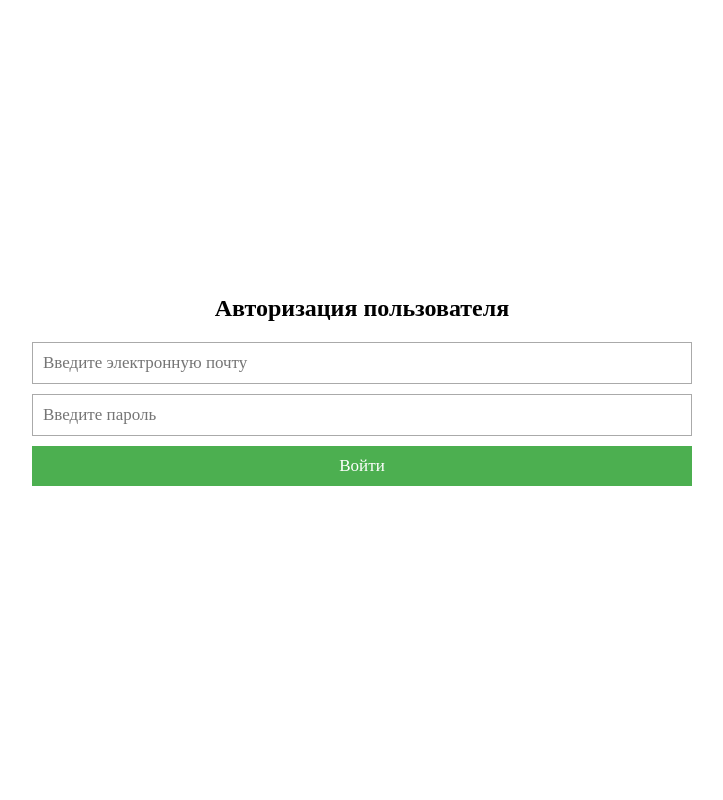
After one commit to cyrox007/video-service, a Flask app: page /login in a window 1280 px wide. The commit adds this page. Shown: the whole page, without its empty margins (278-1001 px from the left). Run offline with Flask 2, Linux system fonts and the light colour scheme; some libraries are stand-ins or nearby versions.

Commit message:
login views

```diff
--- a/components/auth/forms.py
+++ b/components/auth/forms.py
@@ -52,3 +52,19 @@ class RegisterForm(FlaskForm):
     submit = SubmitField("Зарегестрироваться")
 
     """ recaptcha = RecaptchaField() """
+
+
+class LoginForm(FlaskForm):
+    useremail = EmailField(
+        "Email",
+        validators=[DataRequired(), Email()],
+        render_kw={
+            "placeholder": "Введите электронную почту"
+            })
+
+    password = PasswordField(
+        "Пароль",
+        validators=[DataRequired()],
+        render_kw={"placeholder": "Введите пароль"})
+
+    submit = SubmitField("Войти")
--- a/templates/^shared/header/index.html
+++ b/templates/^shared/header/index.html
@@ -10,6 +10,7 @@
                     <a href="{{ url_for('register') }}">Регистрация</a>
                 {% else %}
                     <a href="/">{{ user.nickname }}</a>
+                    <a href="{{ url_for('logout') }}">Выход</a>
                 {% endif %}
             </div>
         </div>
--- /dev/null
+++ b/templates/auth/login/index.html
@@ -0,0 +1,24 @@
+{% extends 'auth/index.html' %}
+
+{% set title = 'Авторизация' %}
+
+{% block content %}
+
+<section class="login">
+    <h1>Авторизация пользователя</h1>
+    <form action="" method="post" id="loginForm" enctype="multipart/form-data">
+        <div class="field">
+            {{ form.useremail(size=32) }}
+            <span class="hint"> </span>
+        </div>
+        <div class="field">
+            {{ form.password }}
+            <span class="hint"> </span>
+        </div>
+        <div class="field">
+            {{ form.submit() }}
+        </div>
+    </form>
+</section>
+
+{% endblock %}
--- /dev/null
+++ b/templates/auth/login/style.css
@@ -0,0 +1,72 @@
+.login {
+  width: 100%;
+  height: 100vh;
+  display: -webkit-box;
+  display: -ms-flexbox;
+  display: flex;
+  -webkit-box-orient: vertical;
+  -webkit-box-direction: normal;
+      -ms-flex-direction: column;
+          flex-direction: column;
+  -webkit-box-pack: center;
+      -ms-flex-pack: center;
+          justify-content: center;
+  -webkit-box-align: center;
+      -ms-flex-align: center;
+          align-items: center;
+}
+.login form {
+  max-width: 700px;
+  width: 100%;
+  padding: 20px;
+  display: -webkit-box;
+  display: -ms-flexbox;
+  display: flex;
+  -webkit-box-orient: vertical;
+  -webkit-box-direction: normal;
+      -ms-flex-direction: column;
+          flex-direction: column;
+}
+.login form .field {
+  display: -webkit-box;
+  display: -ms-flexbox;
+  display: flex;
+  -webkit-box-orient: vertical;
+  -webkit-box-direction: normal;
+      -ms-flex-direction: column;
+          flex-direction: column;
+}
+.login form .field input[type=text],
+.login form .field input[type=email],
+.login form .field input[type=password] {
+  padding: 10px;
+  width: 100%;
+  font-size: 17px;
+  font-family: Raleway;
+  border: 1px solid #aaaaaa;
+}
+.login form .field .hint {
+  margin-bottom: 10px;
+  font-size: 13px;
+  color: #585858;
+}
+.login form .field button,
+.login form .field input[type=submit] {
+  background-color: #4CAF50;
+  color: #ffffff;
+  border: none;
+  padding: 10px 20px;
+  font-size: 17px;
+  font-family: Raleway;
+  cursor: pointer;
+  -webkit-transition: background 0.2s ease, opacity 0.2s ease;
+  transition: background 0.2s ease, opacity 0.2s ease;
+}
+.login form .field button:hover,
+.login form .field input[type=submit]:hover {
+  opacity: 0.8;
+}
+.login form .field button:disabled,
+.login form .field input[type=submit]:disabled {
+  background: grey;
+}
--- a/templates/auth/register/style.css
+++ b/templates/auth/register/style.css
@@ -110,8 +110,12 @@
   font-size: 17px;
   font-family: Raleway;
   cursor: pointer;
-  -webkit-transition: background 0.2s ease;
-  transition: background 0.2s ease;
+  -webkit-transition: background 0.2s ease, opacity 0.2s ease;
+  transition: background 0.2s ease, opacity 0.2s ease;
+}
+.register form button:hover,
+.register form input[type=submit]:hover {
+  opacity: 0.8;
 }
 .register form button:disabled,
 .register form input[type=submit]:disabled {
--- a/templates/styles.css
+++ b/templates/styles.css
@@ -5,5 +5,6 @@
 {% include 'main/style.css' %}
 
 {% include 'auth/register/style.css' %}
+{% include 'auth/login/style.css' %}
 
 {% include '^shared/footer/style.css' %}
--- a/views/auth/view.py
+++ b/views/auth/view.py
@@ -1,8 +1,8 @@
 from flask.views import MethodView
 from flask import render_template, request, flash, redirect, url_for, session
 
-from components.auth.decorators import get_session
-from components.auth.forms import RegisterForm
+from components.auth.decorators import get_session, login_required
+from components.auth.forms import RegisterForm, LoginForm
 from components.users.model import User
 from components.auth.avatar_upload import avatar_processing
 
@@ -34,6 +34,40 @@ class RegisterPage(MethodView):
         return render_template("auth/register/index.html", form=form)
 
 
+class LoginPage(MethodView):
+    def get(self):
+        form = LoginForm()
+        return render_template(
+            'auth/login/index.html',
+            form=form
+            )
+
+    @get_session
+    def post(self, db_session: 'db_session' = None):
+        form = LoginForm()
+
+        useremail = request.form.get('useremail')
+        password = request.form.get('password')
+
+        userdata = User.login_user(db_session, useremail, password)
+        if userdata is None:
+            flash('Неверный логин или пароль')
+            return render_template('/auth/login/index.html', form=form)
+
+        session['login'] = userdata.nickname
+        return redirect(url_for('index'))
+
+
+class LogoutFunc(MethodView):
+    @login_required
+    def get(self, login: 'login' = None):
+        session.clear()
+        return redirect(url_for('index'))
+
+
+
+
+
 class ValidEmail(MethodView):
     @get_session
     def post(self, db_session: 'db_session' = None):
```
Also changed, not shown: components/users/model.py (+12 -2 lines), views/auth/router.py (+8 -0 lines).
